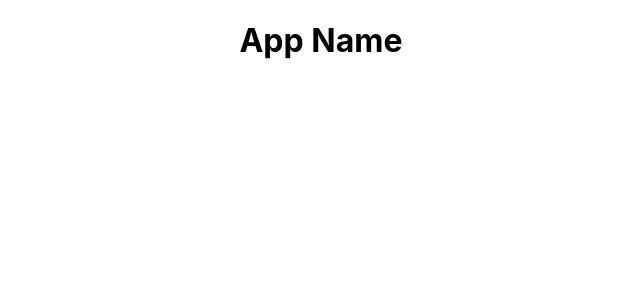
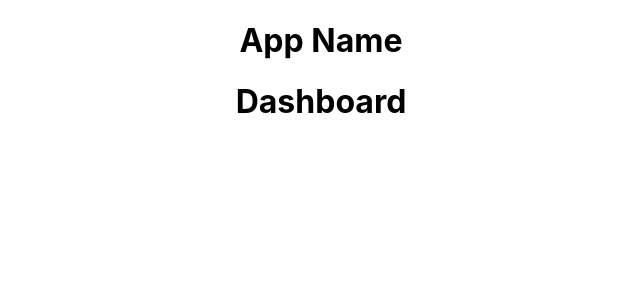
Before and after one commit to lucidInsomniac/team-codeop-athena-hack, a React (Create React App) app in the folder client/: page /dashboard in a window 1280 px wide. Before the commit this address had no page. Shown: the top 300 px of the page, without its empty margins (319-959 px from the left). Built offline with nearby package versions, Linux system fonts and the light colour scheme.

Commit message:
renamed calendar to dashboard globally

```diff
--- a/client/package.json
+++ b/client/package.json
@@ -6,6 +6,7 @@
     "@testing-library/jest-dom": "^5.11.4",
     "@testing-library/react": "^11.1.0",
     "@testing-library/user-event": "^12.1.10",
+    "bootstrap": "^5.1.3",
     "react": "^17.0.2",
     "react-dom": "^17.0.2",
     "react-router-dom": "^6.0.2",
--- a/client/src/components/CalendarSummary.js
+++ b/client/src/components/Dashboard.js
@@ -5,7 +5,7 @@ const CalendarSummary = () => {
     return (
 
         <div className="calendar-summary">
-            <h1>Calendar Summary</h1>
+            <h1>Dashboard</h1>
         </div>
     );
 }
--- a/client/src/components/ReactRoutes.js
+++ b/client/src/components/ReactRoutes.js
@@ -1,5 +1,5 @@
 import React from 'react';
-import CalendarSummary from './CalendarSummary';
+import Dashboard from './Dashboard';
 import EditProfile from './EditProfile';
 import LandingPage from './LandingPage';
 import Login from './Login';
@@ -32,7 +32,7 @@ const ReactRoutes = () => {
 
                 <Route path="/edit-profile" element={<EditProfile />} />
 
-                <Route path="/calendar" element={<CalendarSummary />} />
+                <Route path="/dashboard" element={<Dashboard />} />
 
             </Routes>
 
```
Also changed, not shown: 2 other files (tests, documents, lock files or other folders).
